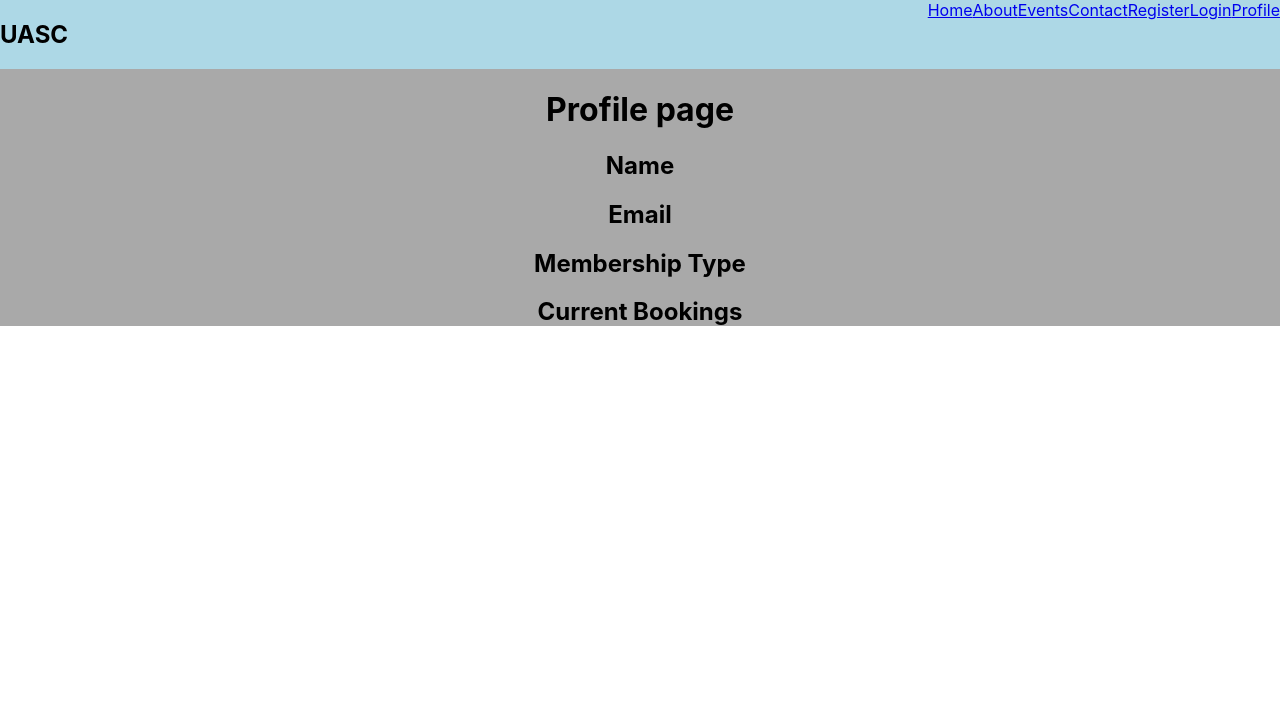
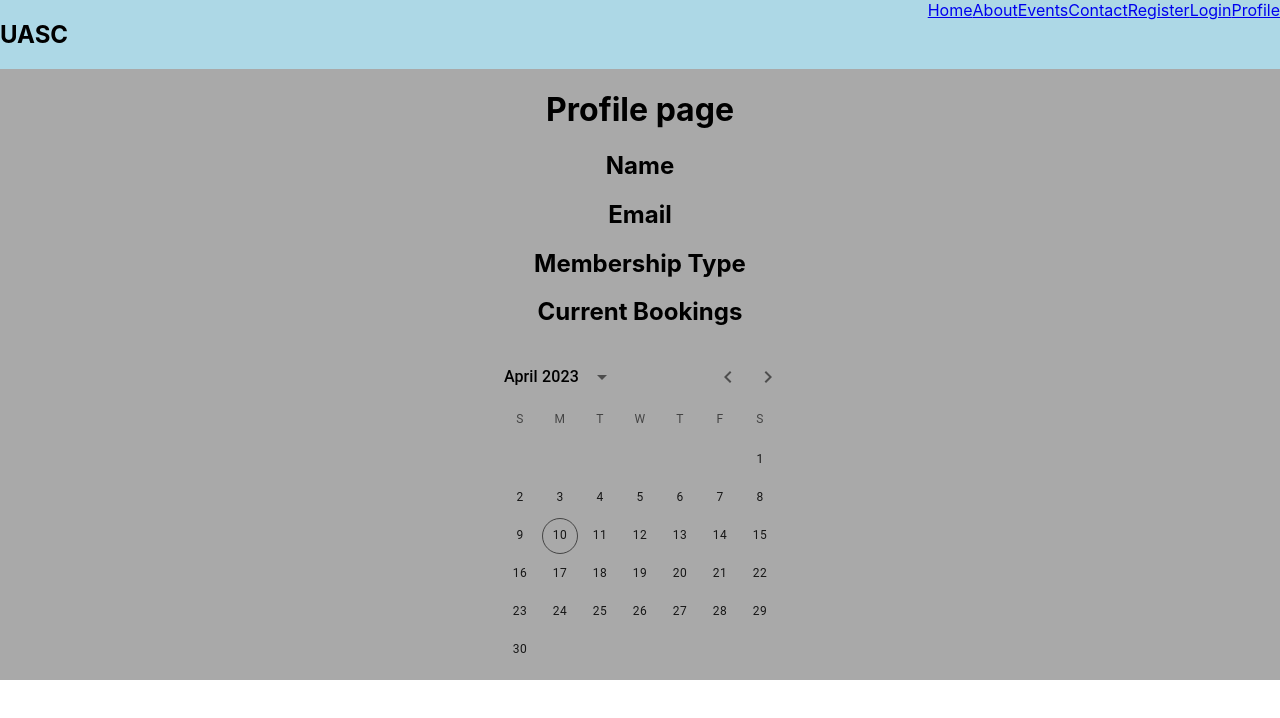
Before and after one commit to UoaWDCC/uasc-web, a React (Create React App) app in the folder frontend/: page /profile in a window 1280 px wide. Shown: the top 718 px of the page. Built offline with nearby package versions, Linux system fonts and the light colour scheme.

Commit message:
Added a placeholder calender MUI component

```diff
--- a/frontend/package.json
+++ b/frontend/package.json
@@ -6,9 +6,11 @@
     "@emotion/react": "^11.10.8",
     "@emotion/styled": "^11.10.8",
     "@mui/material": "^5.12.2",
+    "@mui/x-date-pickers": "^6.3.1",
     "@testing-library/jest-dom": "^5.16.5",
     "@testing-library/react": "^13.4.0",
     "@testing-library/user-event": "^13.5.0",
+    "dayjs": "^1.11.7",
     "react": "^18.2.0",
     "react-dom": "^18.2.0",
     "react-router-dom": "^6.10.0",
--- a/frontend/src/App.js
+++ b/frontend/src/App.js
@@ -10,10 +10,12 @@ import Checkout from "./pages/Checkout";
 import Profile from "./pages/Profile";
 import { BrowserRouter as Router, Route, Routes } from "react-router-dom";
 import { ThemeProvider } from "@mui/material";
+import { LocalizationProvider } from "@mui/x-date-pickers";
+import { AdapterDayjs } from "@mui/x-date-pickers/AdapterDayjs";
 import theme from "./theme";
-
 function App() {
   return (
+    <LocalizationProvider dateAdapter={AdapterDayjs}>
       <div style={{ backgroundColor: "darkgray" }}>
         <ThemeProvider theme={theme}>
           <Router>
@@ -35,6 +37,7 @@ function App() {
           </Router>
         </ThemeProvider>
       </div>
+    </LocalizationProvider>
   );
 }
 
--- a/frontend/src/pages/Profile.js
+++ b/frontend/src/pages/Profile.js
@@ -1,3 +1,5 @@
+import { DateCalendar } from "@mui/x-date-pickers";
+
 const Profile = () => {
   return (
     <div>
@@ -9,6 +11,7 @@ const Profile = () => {
       </div>
       <div>
         <h2>Current Bookings</h2>
+        <DateCalendar />
       </div>
     </div>
   );
```
Also changed, not shown: 1 other file (tests, documents, lock files or other folders). Lines whose indentation alone changed are shown as unchanged.
